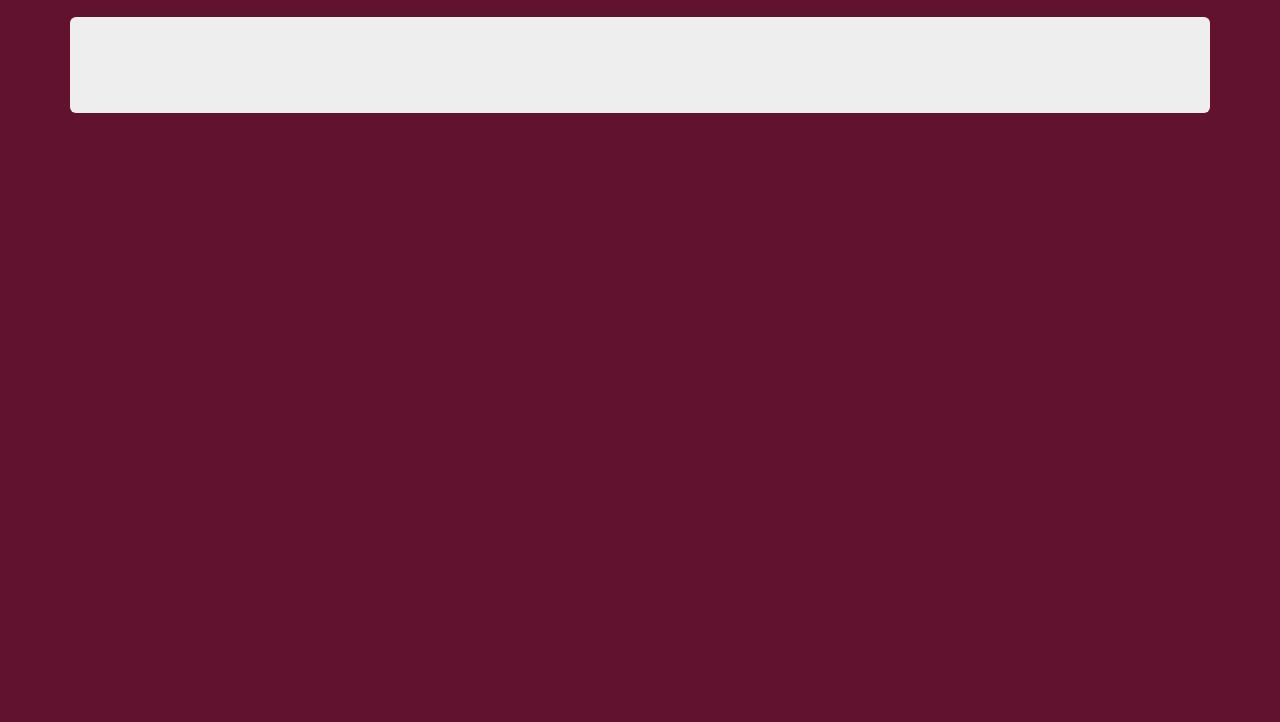
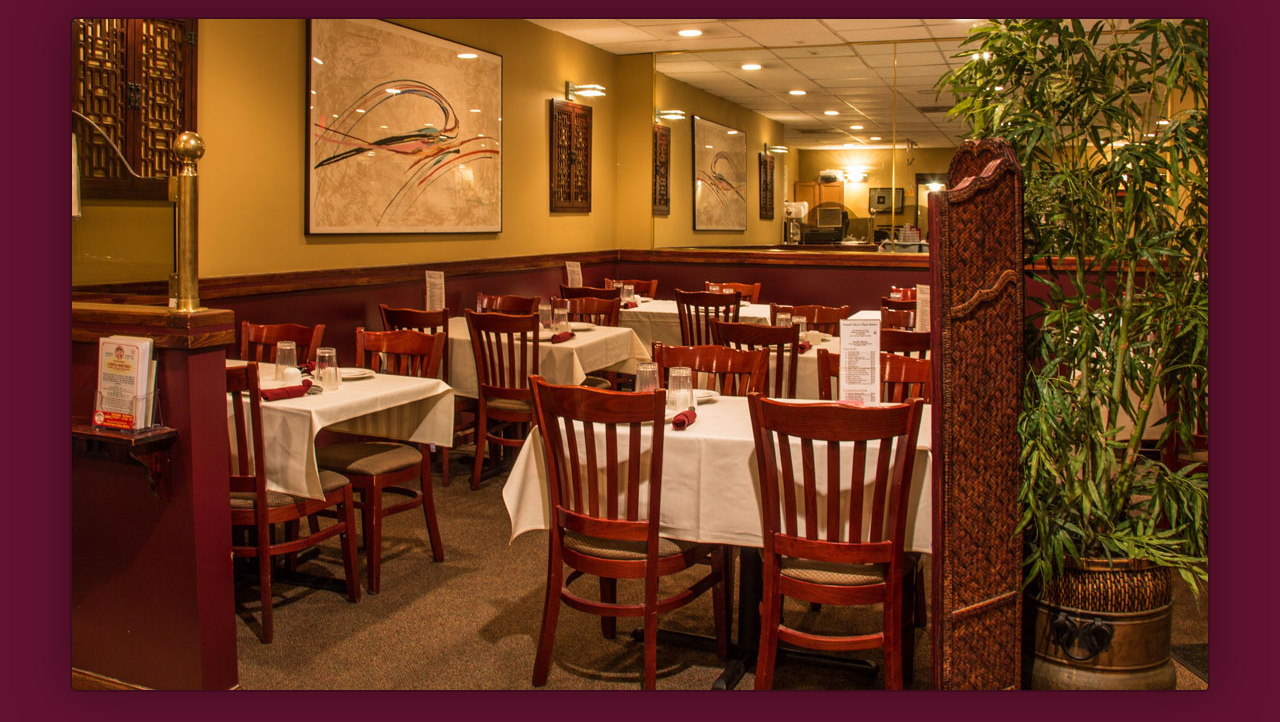
Before and after one commit to marksav85/restaurant-website, a plain HTML site: page index.html in a window 1280 px wide. Shown: the part 173-895 px from the top of the page. Before the commit the page ends 800 px from the top, so only its background shows below. Drawn offline with Linux system fonts and the light colour scheme.

Commit message:
css styling jumbotron large devices

```diff
--- a/css/styles.css
+++ b/css/styles.css
@@ -84,7 +84,12 @@ body {
 
 /********** large devices **********/
 @media (min-width: 1200px)  {
-
+  .jumbotron {
+    background: url('../images/jumbotron_1200.jpg') no-repeat;
+    height: 675px;
+    box-shadow: 0 0 50px #3F0C1F;
+    border: 2px solid #3F0C1F;
+  }
 }
 /********** medium devices **********/
 @media (min-width: 992px) and (max-width: 1199px)  {
```
